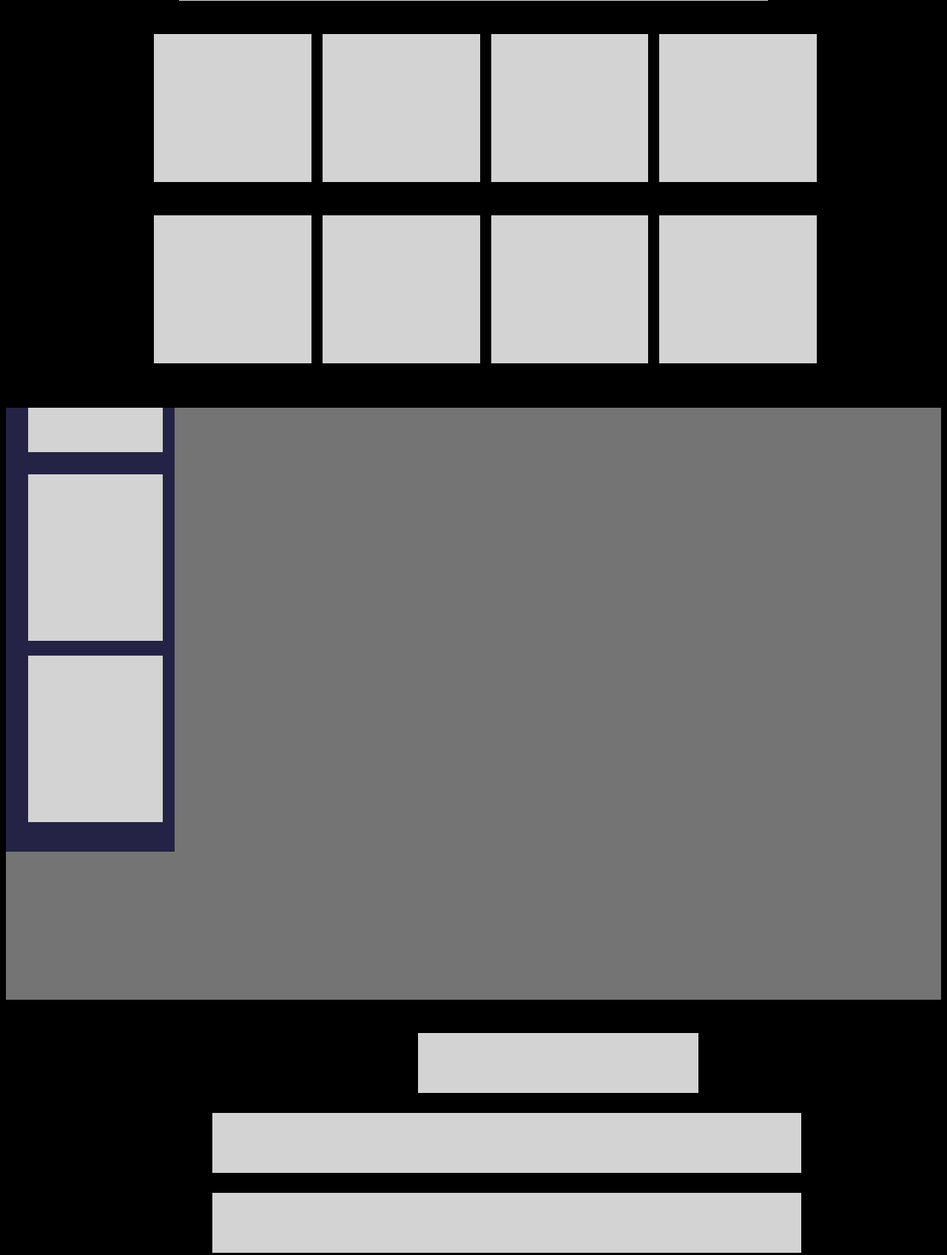
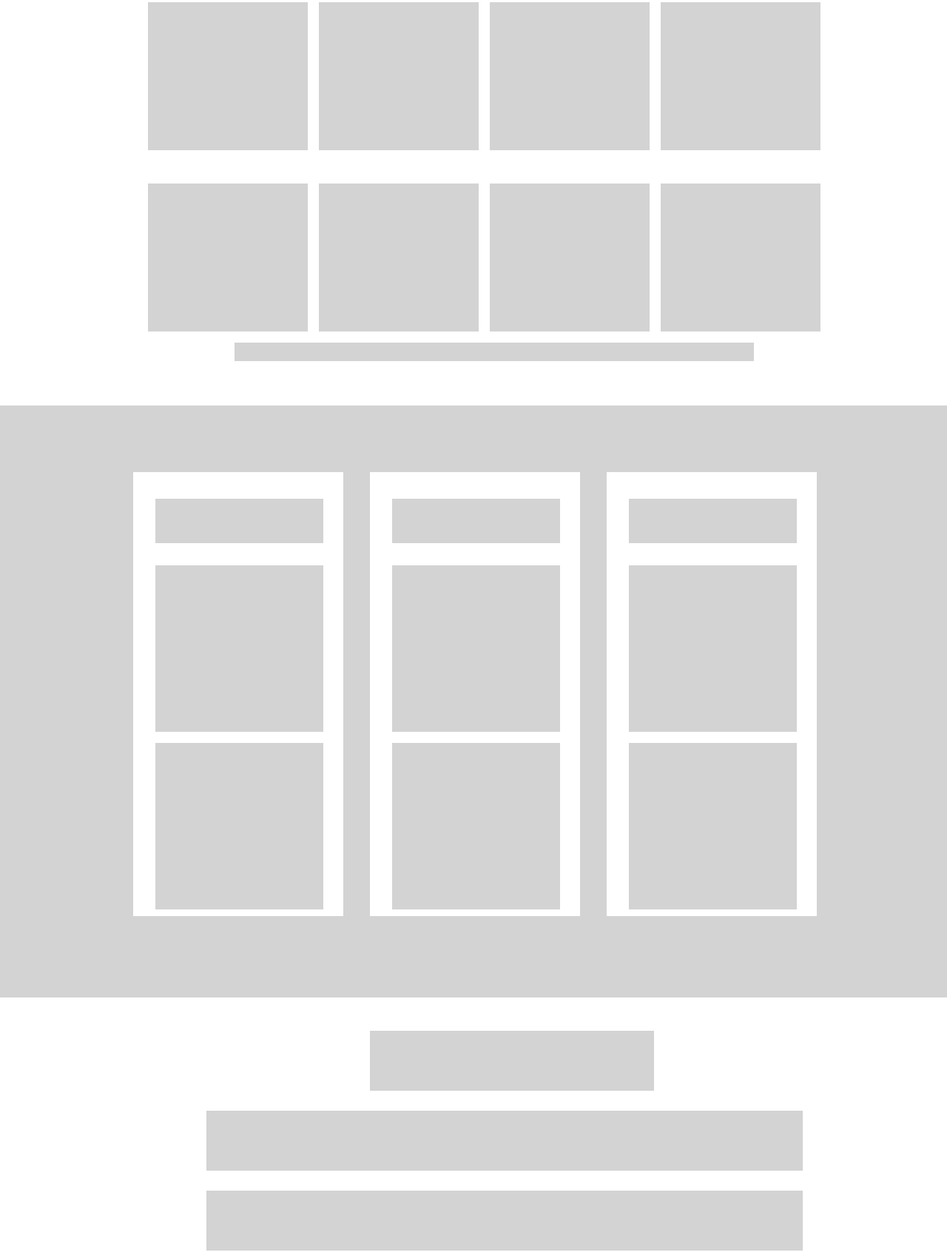
Before and after one commit to Softrefine-Internship/basic-html-css-test-1-anshbegmirza, a plain HTML site: page index.html in a window 1280 px wide. Shown: the part 877-2573 px from the top of the page at 74% size. Drawn offline with Linux system fonts and the light colour scheme.

Commit message:
Task Completed

```diff
--- a/index.html
+++ b/index.html
@@ -7,7 +7,8 @@
     <title>Document</title>
   </head>
   <body>
-    <div class="div-1"></div>
+    <header class="main-header"> </header>
+    <!-- <div class="div-1"></div> -->
     <div class="div-2"></div>
     <div class="main-outerbox">
       <div class="big-box1"></div>
@@ -29,10 +30,12 @@
         <div class="box-7"></div>
         <div class="box-8"></div>
       </div>
+      <div class="below8"></div>
+
     </article>
     <div class="box-below"></div>
     <div class="large3">
-
+     <div class="alignment">
       <div class="sidebox1">
         <div class="innerbox01">
           <div class="subheader"></div>
@@ -41,6 +44,33 @@
 
         </div>
       </div>
+
+      <div class="sidebox-2">
+        <div class="innerbox02">
+        <div class="subheader-2"></div>
+        <div class="subbox-1"></div>
+        <div class="subbox-2"></div>
+        </div>
+      </div>
+
+      <div class="sidebox-3">
+        <div class="innerbox03">
+          <div class="subheader-3"></div>
+        <div class="subbox-1"></div>
+        <div class="subbox-2"></div>
+
+
+
+        </div>
+
+
+
+
+      </div>
+    </div>
+
+
+
 </div>
 
 <div class="below3header"></div>
--- a/layout.css
+++ b/layout.css
@@ -1,13 +1,20 @@
-*/ {
+* {
   margin: 0px;
   padding: 0px;
   box-sizing: border-box;
 }
+below8 body {
+  background-color: #fff;
+}
 
-body {
-  background-color: #000000;
+.main-header {
+  width: 100%;
+  height: 45px;
+  background-color: lightgrey;
+  margin-bottom: 10px;
 }
 .div-1 {
+  margin-top: 0px;
   width: 100%;
   height: 60px;
   background-color: lightgrey;
@@ -137,6 +144,14 @@ body {
   display: block;
   padding-left: 30px;
   padding-right: 30px;
+  margin-bottom: 15px;
+}
+
+.below8 {
+  width: 65%;
+  height: 25px;
+  background-color: lightgrey;
+  margin-left: 117px;
 }
 
 .article1 {
@@ -159,17 +174,40 @@ body {
 .large3 {
   width: 100%;
   height: 800px;
-  background-color: #747474;
+  background-color: lightgrey;
   margin-top: 60px;
   display: float;
 }
 
+.innerbox02 {
+  width: 25%;
+  height: 600px;
+  background-color: #fff;
+  float: left;
+  margin-top: 90px;
+  margin-left: 36px;
+}
+
+.innerbox03 {
+  width: 25%;
+  height: 600px;
+  background-color: #fff;
+  float: left;
+  margin-top: 90px;
+  margin-left: 36px;
+}
+
 .innerbox01 {
-  width: 18%;
+  width: 25%;
   height: 600px;
-  background-color: #242345;
+  background-color: #fff;
+  float: left;
+  margin-top: 90px;
+  margin-left: 36px;
 }
-.subheader {
+.subheader,
+.subheader-2,
+.subheader-3 {
   width: 80%;
   height: 60px;
   background-color: lightgrey;
@@ -177,6 +215,10 @@ body {
 
   margin-top: 36px;
   margin-bottom: 30px;
+}
+
+.alignment {
+  margin-left: 144px;
 }
 
 .subbox-1 {
@@ -191,7 +233,7 @@ body {
   width: 80%;
   height: 225px;
   background-color: lightgrey;
-  margin-top: 20px;
+  margin-top: 15px;
   margin-left: 30px;
 }
 
@@ -204,7 +246,7 @@ body {
 .below3header {
   width: 30%;
   margin-top: 45px;
-  margin-left: 557px;
+  margin-left: 500px;
   background-color: lightgrey;
   height: 81px;
 }
@@ -242,7 +284,7 @@ body {
 
 .belowbox-1 {
   float: left;
-  width: 500px;
+  width: 405px;
   height: 63px;
   background-color: lightgrey;
   margin-top: 15px;
@@ -250,11 +292,12 @@ body {
 }
 .belowbox-2 {
   float: right;
-  width: 500px;
+
+  width: 405px;
   height: 63px;
   background-color: lightgrey;
   margin-top: 15px;
-  margin-right: 340px;
+  margin-right: 221px;
 }
 
 .below2boxes::after {
@@ -266,7 +309,7 @@ body {
 .last-box {
   width: 100%;
   margin-top: 45px;
-  height: 270px;
+  height: 300px;
   background-color: lightgrey;
 }
 
@@ -280,7 +323,10 @@ body {
   width: 48%;
   height: 250px;
   float: left;
-  background-color: rgb(86, 28, 221);
+  background-color: white;
+  margin-top: 27px;
+  margin-left: 20px;
+
   /* margin: auto; */
 }
 
@@ -288,6 +334,8 @@ body {
   width: 48%;
   height: 250px;
   float: right;
-  background-color: rgb(86, 28, 221);
+  background-color: white;
   /* margin: auto; */
+  margin-top: 27px;
+  margin-right: 20px;
 }
```
